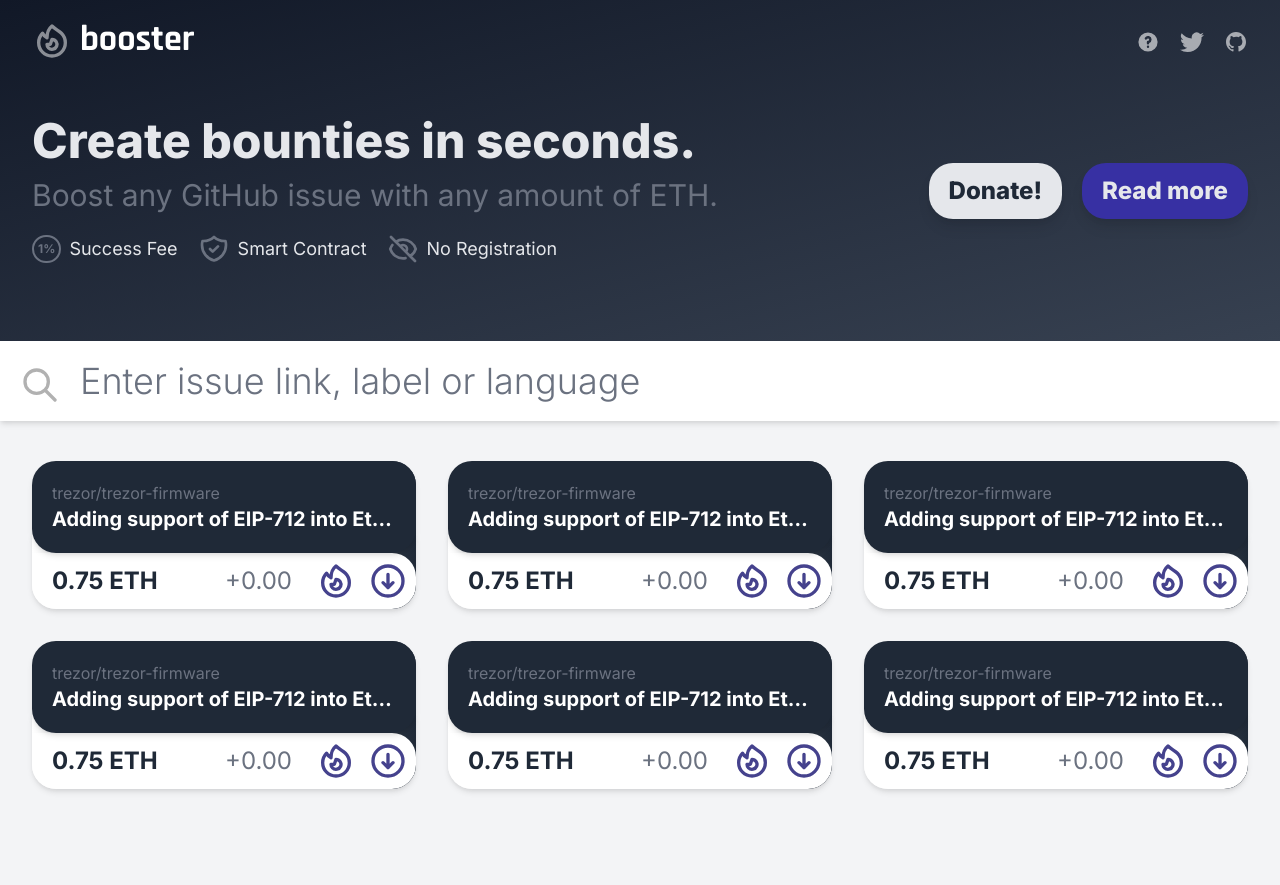
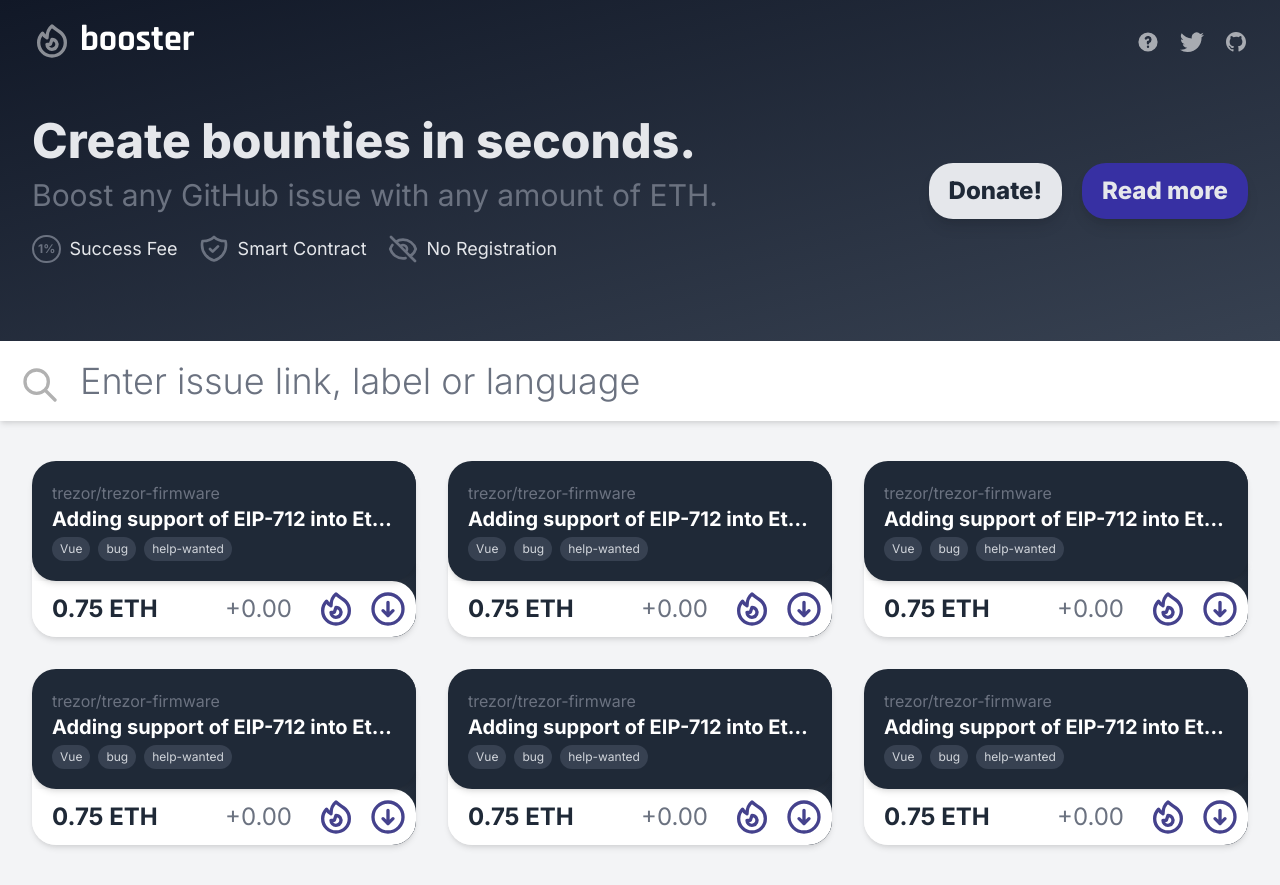
Before and after one commit to web3actions/booster, a Vue app: page / in a window 1280 px wide. Before the commit the page ends 829 px from the top, so only its background shows below. Built offline with nearby package versions, Linux system fonts and the light colour scheme.

Commit message:
linked issue to github and added labels

```diff
--- a/src/components/Issue.vue
+++ b/src/components/Issue.vue
@@ -1,9 +1,14 @@
 <template>
   <div class="relative bg-gradient-to-r from-white to-gray-800 rounded-3xl">
-    <div class="p-5 rounded-3xl shadow-md bg-gray-800 text-white relative z-10">
+    <a href="https://github.com/mktcode/mktcode/issues/3" target="__blank" class="p-5 rounded-3xl shadow-md bg-gray-800 hover:bg-gray-900 text-white block relative z-10">
       <div class="text-gray-500">trezor/trezor-firmware</div>
       <h3 class="font-bold text-xl truncate">Adding support of EIP-712 into Ethereum app</h3>
-    </div>
+      <div class="flex space-x-2 mt-1">
+        <div class="bg-gray-700 rounded-full px-2 py-1 text-xs text-gray-300">Vue</div>
+        <div class="bg-gray-700 rounded-full px-2 py-1 text-xs text-gray-300">bug</div>
+        <div class="bg-gray-700 rounded-full px-2 py-1 text-xs text-gray-300">help-wanted</div>
+      </div>
+    </a>
     <div class="rounded-b-3xl overflow-hidden shadow-md text-gray-800 relative z-0 -mt-5 pt-5 flex">
       <div class="bg-white flex items-center">
         <div class="text-2xl px-5 font-bold whitespace-nowrap">
```
